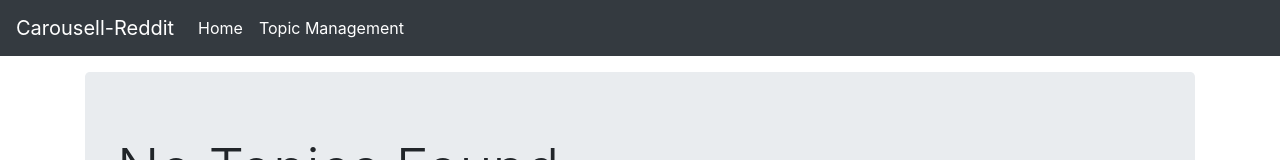
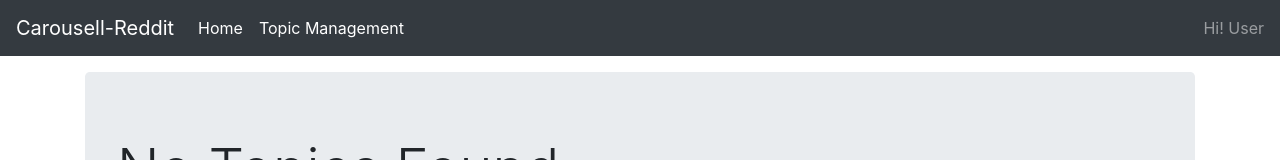
Before and after one commit to ayao1917/carousell-reddit, a Nuxt app: page / in a window 1280 px wide. Shown: the top 160 px of the page. Built offline with nearby package versions, Linux system fonts and the light colour scheme.

Commit message:
add text in header

```diff
--- a/components/Header.vue
+++ b/components/Header.vue
@@ -18,6 +18,7 @@
           <nuxt-link class="nav-link header-link" to="/user/topics">Topic Management</nuxt-link>
         </li>
       </ul>
+      <span class="navbar-text">Hi! User</span>
     </div>
   </nav>
 </template>
```
